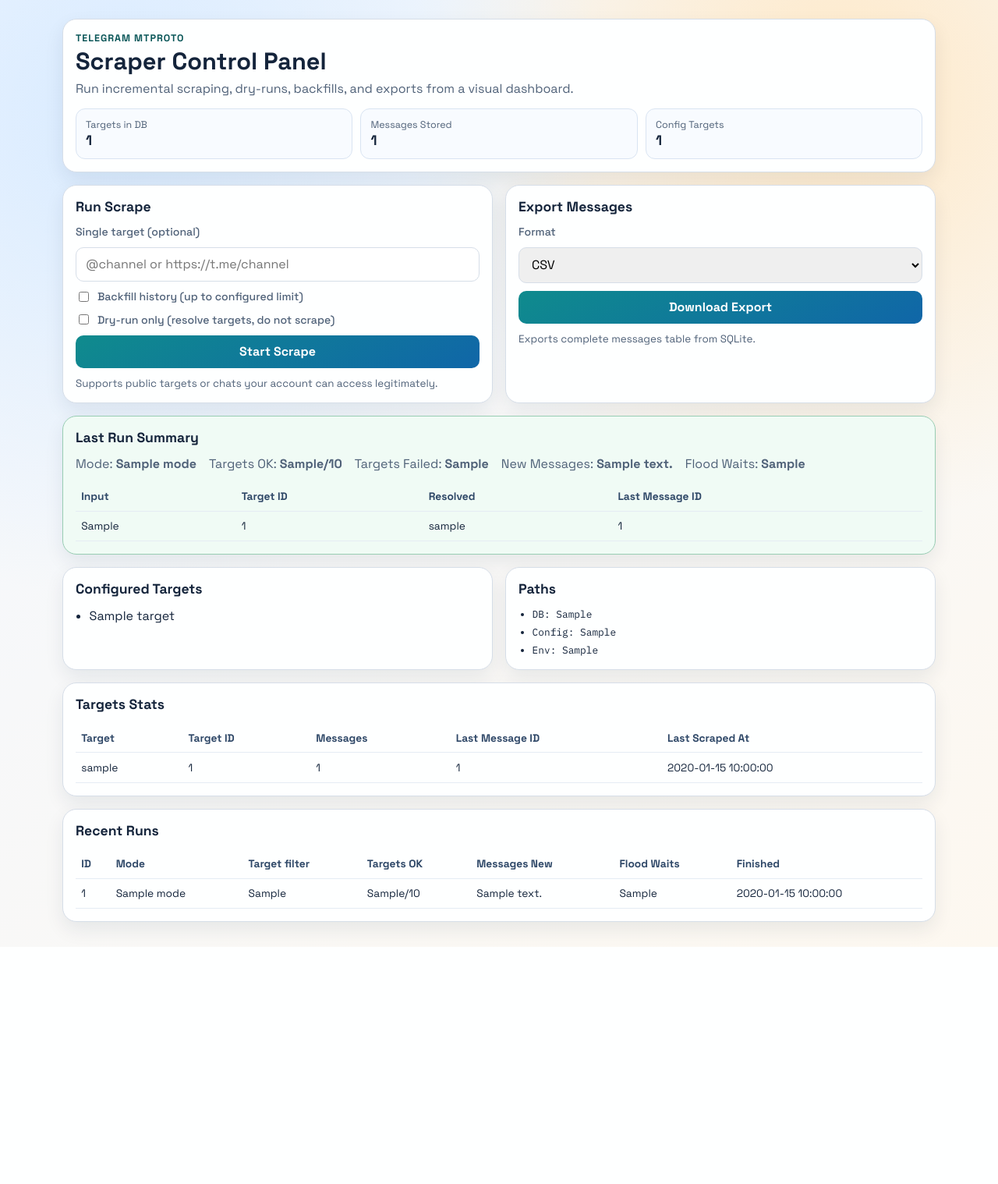
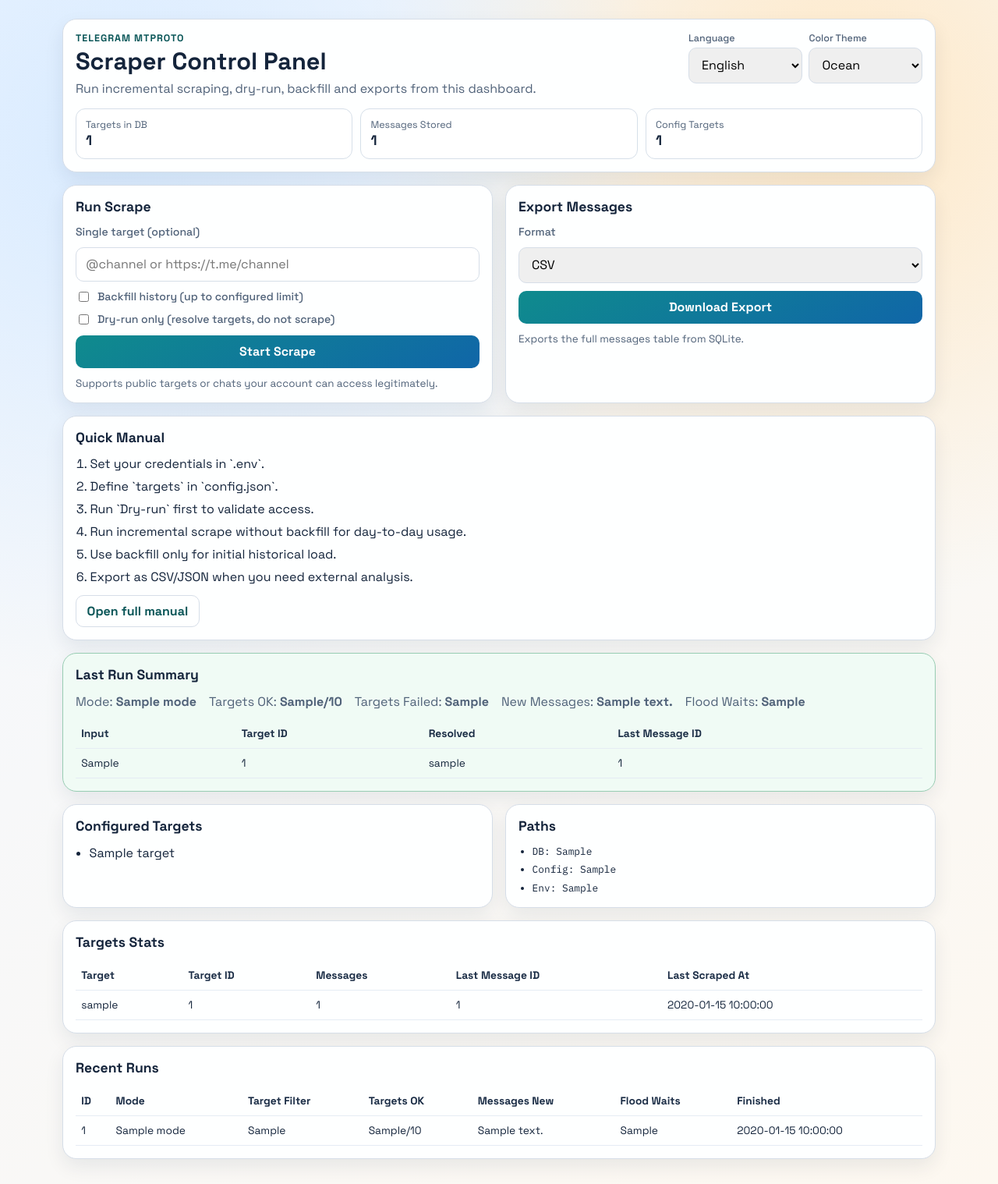
Before and after one commit to afiliadosprobusiness-lab/tgrm-scpr, a Flask app: template app/templates/dashboard.html in a window 1280 px wide. Shown: the whole page at 78% size. Before the commit the page ends 1214 px from the top, so only its background shows below. Run offline with Flask 3, Linux system fonts and the light colour scheme; the template is opened without the code that fills it: most values are stand-ins (such as "Sample title", 1, 10 or a date in 2020).

Commit message:
feat: add bilingual dashboard, theme switch, and in-app usage manual

```diff
--- a/app/static/app.css
+++ b/app/static/app.css
@@ -53,6 +80,14 @@ body {
   border-radius: 18px;
   padding: 1rem;
   box-shadow: 0 10px 24px rgba(18, 42, 66, 0.08);
+  transition: background 160ms ease, border-color 160ms ease;
+}
+
+.hero-top {
+  display: flex;
+  justify-content: space-between;
+  gap: 1rem;
+  align-items: flex-start;
 }
 
 .hero h1 {
@@ -74,6 +109,22 @@ body {
   color: var(--muted);
 }
 
+.toolbar {
+  display: grid;
+  grid-template-columns: repeat(2, minmax(0, 1fr));
+  gap: 0.55rem;
+  width: min(300px, 100%);
+}
+
+.toolbar-field {
+  display: grid;
+  gap: 0.25rem;
+}
+
+.toolbar-field label {
+  font-size: 0.78rem;
+}
+
 .metrics {
   margin-top: 0.9rem;
   display: grid;
@@ -151,7 +202,7 @@ select:focus-visible {
 
 .check {
   display: flex;
-  align-items: center;
+  align-items: flex-start;
   gap: 0.5rem;
 }
 
@@ -164,6 +215,35 @@ select:focus-visible {
   margin: 0.7rem 0 0;
   color: var(--muted);
   font-size: 0.84rem;
+}
+
+.manual-list {
+  margin: 0;
+  padding-left: 1.15rem;
+  display: grid;
+  gap: 0.5rem;
+  color: var(--ink);
+}
+
+.manual-link {
+  margin-top: 0.8rem;
+  display: inline-flex;
+  padding: 0.55rem 0.85rem;
+  border-radius: 10px;
+  border: 1px solid var(--line);
+  color: var(--brand-ink);
+  text-decoration: none;
+  font-weight: 600;
+  transition: background 160ms ease;
+}
+
+.manual-link:hover {
+  background: color-mix(in srgb, var(--brand) 15%, transparent);
+}
+
+.manual-link:focus-visible {
+  outline: 3px solid color-mix(in srgb, var(--brand) 35%, white);
+  outline-offset: 1px;
 }
 
 .alert {
@@ -208,7 +288,7 @@ td {
 }
 
 th {
-  color: #2e4767;
+  color: color-mix(in srgb, var(--ink) 78%, #2e4767);
 }
 
 .list {
--- /dev/null
+++ b/app/static/dashboard.js
@@ -0,0 +1,191 @@
+(() => {
+  const i18n = {
+    es: {
+      pageTitle: "Panel Telegram Scraper",
+      heroTitle: "Panel de Control",
+      heroLede: "Ejecuta scraping incremental, dry-run, backfill y exportes desde esta interfaz.",
+      languageLabel: "Idioma",
+      themeLabel: "Color",
+      langSpanish: "Español",
+      langEnglish: "English",
+      themeOcean: "Océano",
+      themeAmber: "Ámbar",
+      themeGraphite: "Grafito",
+      metricTargetsDb: "Targets en DB",
+      metricMessagesStored: "Mensajes guardados",
+      metricConfigTargets: "Targets configurados",
+      scrapeTitle: "Ejecutar Scrape",
+      singleTargetLabel: "Target único (opcional)",
+      singleTargetPlaceholder: "@canal o https://t.me/canal",
+      backfillLabel: "Backfill histórico (hasta el límite configurado)",
+      dryRunLabel: "Solo dry-run (resuelve targets, no scrapea)",
+      startScrapeBtn: "Iniciar Scrape",
+      scrapeHint: "Solo soporta targets públicos o chats a los que tu cuenta tenga acceso legítimo.",
+      exportTitle: "Exportar Mensajes",
+      formatLabel: "Formato",
+      downloadBtn: "Descargar Export",
+      exportHint: "Exporta toda la tabla de mensajes desde SQLite.",
+      manualTitle: "Manual rápido",
+      manualStep1: "Configura tus credenciales en `.env`.",
+      manualStep2: "Define `targets` en `config.json`.",
+      manualStep3: "Primero ejecuta `Dry-run` para validar accesos.",
+      manualStep4: "Ejecuta scrape incremental sin backfill para uso diario.",
+      manualStep5: "Usa backfill solo cuando necesites histórico inicial.",
+      manualStep6: "Exporta en CSV/JSON cuando necesites análisis externo.",
+      manualOpenLink: "Abrir manual completo",
+      scrapeErrorTitle: "Error de Scrape",
+      summaryTitle: "Resumen de última ejecución",
+      summaryModeLabel: "Modo",
+      summaryTargetsOkLabel: "Targets OK",
+      summaryTargetsFailedLabel: "Targets fallidos",
+      summaryNewMessagesLabel: "Mensajes nuevos",
+      summaryFloodWaitsLabel: "Flood waits",
+      dryInput: "Input",
+      dryTargetId: "Target ID",
+      dryResolved: "Resuelto",
+      dryLastMessageId: "Último Message ID",
+      configuredTargetsTitle: "Targets configurados",
+      noTargetsConfigured: "No hay targets configurados.",
+      pathsTitle: "Rutas",
+      targetsStatsTitle: "Estadísticas de targets",
+      noTargetData: "Aún no hay datos de targets.",
+      tableTarget: "Target",
+      tableTargetId: "Target ID",
+      tableMessages: "Mensajes",
+      tableLastMessageId: "Último Message ID",
+      tableLastScrapedAt: "Último scrapeo",
+      recentRunsTitle: "Ejecuciones recientes",
+      noRunsRegistered: "No hay ejecuciones registradas.",
+      tableMode: "Modo",
+      tableTargetFilter: "Filtro target",
+      tableTargetsOk: "Targets OK",
+      tableMessagesNew: "Mensajes nuevos",
+      tableFloodWaits: "Flood waits",
+      tableFinished: "Finalizado",
+    },
+    en: {
+      pageTitle: "Telegram Scraper Dashboard",
+      heroTitle: "Scraper Control Panel",
+      heroLede: "Run incremental scraping, dry-run, backfill and exports from this dashboard.",
+      languageLabel: "Language",
+      themeLabel: "Color Theme",
+      langSpanish: "Spanish",
+      langEnglish: "English",
+      themeOcean: "Ocean",
+      themeAmber: "Amber",
+      themeGraphite: "Graphite",
+      metricTargetsDb: "Targets in DB",
+      metricMessagesStored: "Messages Stored",
+      metricConfigTargets: "Config Targets",
+      scrapeTitle: "Run Scrape",
+      singleTargetLabel: "Single target (optional)",
+      singleTargetPlaceholder: "@channel or https://t.me/channel",
+      backfillLabel: "Backfill history (up to configured limit)",
+      dryRunLabel: "Dry-run only (resolve targets, do not scrape)",
+      startScrapeBtn: "Start Scrape",
+      scrapeHint: "Supports public targets or chats your account can access legitimately.",
+      exportTitle: "Export Messages",
+      formatLabel: "Format",
+      downloadBtn: "Download Export",
+      exportHint: "Exports the full messages table from SQLite.",
+      manualTitle: "Quick Manual",
+      manualStep1: "Set your credentials in `.env`.",
+      manualStep2: "Define `targets` in `config.json`.",
+      manualStep3: "Run `Dry-run` first to validate access.",
+      manualStep4: "Run incremental scrape without backfill for day-to-day usage.",
+      manualStep5: "Use backfill only for initial historical load.",
+      manualStep6: "Export as CSV/JSON when you need external analysis.",
+      manualOpenLink: "Open full manual",
+      scrapeErrorTitle: "Scrape Error",
+      summaryTitle: "Last Run Summary",
+      summaryModeLabel: "Mode",
+      summaryTargetsOkLabel: "Targets OK",
+      summaryTargetsFailedLabel: "Targets Failed",
+      summaryNewMessagesLabel: "New Messages",
+      summaryFloodWaitsLabel: "Flood Waits",
+      dryInput: "Input",
+      dryTargetId: "Target ID",
+      dryResolved: "Resolved",
+      dryLastMessageId: "Last Message ID",
+      configuredTargetsTitle: "Configured Targets",
+      noTargetsConfigured: "No targets configured.",
+      pathsTitle: "Paths",
+      targetsStatsTitle: "Targets Stats",
+      noTargetData: "No target data yet.",
+      tableTarget: "Target",
+      tableTargetId: "Target ID",
+      tableMessages: "Messages",
+      tableLastMessageId: "Last Message ID",
+      tableLastScrapedAt: "Last Scraped At",
+      recentRunsTitle: "Recent Runs",
+      noRunsRegistered: "No runs registered.",
+      tableMode: "Mode",
+      tableTargetFilter: "Target Filter",
+      tableTargetsOk: "Targets OK",
+      tableMessagesNew: "Messages New",
+      tableFloodWaits: "Flood Waits",
+      tableFinished: "Finished",
+    },
+  };
+
+  const defaultTheme = "ocean";
+  const languageSelect = document.getElementById("languageSwitcher");
+  const themeSelect = document.getElementById("themeSwitcher");
+
+  const getStoredLanguage = () => {
+    const saved = localStorage.getItem("dashboard-language");
+    if (saved === "es" || saved === "en") return saved;
+    return navigator.language && navigator.language.toLowerCase().startsWith("es") ? "es" : "en";
+  };
+
+  const applyLanguage = (lang) => {
+    const selected = i18n[lang] ? lang : "es";
+    const messages = i18n[selected];
+    document.documentElement.lang = selected;
+
+    document.querySelectorAll("[data-i18n]").forEach((element) => {
+      const key = element.getAttribute("data-i18n");
+      if (!key || !messages[key]) return;
+      if (element.tagName.toLowerCase() === "title") {
+        document.title = messages[key];
+      } else {
+        element.textContent = messages[key];
+      }
+    });
+
+    document.querySelectorAll("[data-i18n-placeholder]").forEach((element) => {
+      const key = element.getAttribute("data-i18n-placeholder");
+      if (!key || !messages[key]) return;
+      element.setAttribute("placeholder", messages[key]);
+    });
+  };
+
+  const applyTheme = (theme) => {
+    const selected = theme === "amber" || theme === "graphite" ? theme : defaultTheme;
+    document.documentElement.setAttribute("data-theme", selected);
+  };
+
+  const initialLanguage = getStoredLanguage();
+  const initialTheme = localStorage.getItem("dashboard-theme") || defaultTheme;
+
+  if (languageSelect) {
+    languageSelect.value = initialLanguage;
+    languageSelect.addEventListener("change", (event) => {
+      const lang = event.target.value;
+      localStorage.setItem("dashboard-language", lang);
+      applyLanguage(lang);
+    });
+  }
+
+  if (themeSelect) {
+    themeSelect.value = initialTheme;
+    themeSelect.addEventListener("change", (event) => {
+      const theme = event.target.value;
+      localStorage.setItem("dashboard-theme", theme);
+      applyTheme(theme);
+    });
+  }
+
+  applyTheme(initialTheme);
+  applyLanguage(initialLanguage);
+})();
--- a/app/templates/dashboard.html
+++ b/app/templates/dashboard.html
@@ -1,30 +1,51 @@
 <!doctype html>
-<html lang="en">
+<html lang="es" data-theme="ocean">
   <head>
     <meta charset="utf-8" />
     <meta name="viewport" content="width=device-width,initial-scale=1" />
-    <title>Telegram Scraper Dashboard</title>
+    <title data-i18n="pageTitle">Panel Telegram Scraper</title>
     <link rel="stylesheet" href="{{ url_for('static', filename='app.css') }}" />
   </head>
   <body>
     <main class="page">
       <section class="hero card">
-        <p class="eyebrow">Telegram MTProto</p>
-        <h1>Scraper Control Panel</h1>
-        <p class="lede">
-          Run incremental scraping, dry-runs, backfills, and exports from a visual dashboard.
-        </p>
+        <div class="hero-top">
+          <div>
+            <p class="eyebrow">Telegram MTProto</p>
+            <h1 data-i18n="heroTitle">Panel de Control</h1>
+            <p class="lede" data-i18n="heroLede">
+              Ejecuta scraping incremental, dry-run, backfill y exportes desde esta interfaz.
+            </p>
+          </div>
+          <div class="toolbar" role="group" aria-label="Preferencias">
+            <div class="toolbar-field">
+              <label for="languageSwitcher" data-i18n="languageLabel">Idioma</label>
+              <select id="languageSwitcher" aria-label="Language">
+                <option value="es" data-i18n="langSpanish">Español</option>
+                <option value="en" data-i18n="langEnglish">English</option>
+              </select>
+            </div>
+            <div class="toolbar-field">
+              <label for="themeSwitcher" data-i18n="themeLabel">Color</label>
+              <select id="themeSwitcher" aria-label="Theme">
+                <option value="ocean" data-i18n="themeOcean">Océano</option>
+                <option value="amber" data-i18n="themeAmber">Ámbar</option>
+                <option value="graphite" data-i18n="themeGraphite">Grafito</option>
+              </select>
+            </div>
+          </div>
+        </div>
         <div class="metrics">
           <article>
-            <span class="label">Targets in DB</span>
+            <span class="label" data-i18n="metricTargetsDb">Targets en DB</span>
             <strong>{{ total_targets }}</strong>
           </article>
           <article>
-            <span class="label">Messages Stored</span>
+            <span class="label" data-i18n="metricMessagesStored">Mensajes guardados</span>
             <strong>{{ total_messages }}</strong>
           </article>
           <article>
-            <span class="label">Config Targets</span>
+            <span class="label" data-i18n="metricConfigTargets">Targets configurados</span>
             <strong>{{ config_targets | length }}</strong>
           </article>
         </div>
@@ -32,64 +53,80 @@
 
       <section class="grid">
         <article class="card">
-          <h2>Run Scrape</h2>
+          <h2 data-i18n="scrapeTitle">Ejecutar Scrape</h2>
           <form action="/scrape" method="post" class="stack">
-            <label for="target">Single target (optional)</label>
+            <label for="target" data-i18n="singleTargetLabel">Target único (opcional)</label>
             <input
               id="target"
               name="target"
               type="text"
-              placeholder="@channel or https://t.me/channel"
+              placeholder="@canal o https://t.me/canal"
+              data-i18n-placeholder="singleTargetPlaceholder"
               autocomplete="off"
             />
 
             <label class="check">
               <input type="checkbox" name="backfill" />
-              Backfill history (up to configured limit)
+              <span data-i18n="backfillLabel">Backfill histórico (hasta el límite configurado)</span>
             </label>
             <label class="check">
               <input type="checkbox" name="dry_run" />
-              Dry-run only (resolve targets, do not scrape)
+              <span data-i18n="dryRunLabel">Solo dry-run (resuelve targets, no scrapea)</span>
             </label>
-            <button type="submit">Start Scrape</button>
+            <button type="submit" data-i18n="startScrapeBtn">Iniciar Scrape</button>
           </form>
-          <p class="hint">
-            Supports public targets or chats your account can access legitimately.
+          <p class="hint" data-i18n="scrapeHint">
+            Solo soporta targets públicos o chats a los que tu cuenta tenga acceso legítimo.
           </p>
         </article>
 
         <article class="card">
-          <h2>Export Messages</h2>
+          <h2 data-i18n="exportTitle">Exportar Mensajes</h2>
           <form action="/export" method="post" class="stack">
-            <label for="format">Format</label>
+            <label for="format" data-i18n="formatLabel">Formato</label>
             <select id="format" name="format">
               <option value="csv">CSV</option>
               <option value="json">JSON</option>
             </select>
-            <button type="submit">Download Export</button>
+            <button type="submit" data-i18n="downloadBtn">Descargar Export</button>
           </form>
-          <p class="hint">
-            Exports complete messages table from SQLite.
+          <p class="hint" data-i18n="exportHint">
+            Exporta toda la tabla de mensajes desde SQLite.
           </p>
         </article>
       </section>
 
+      <section class="card">
+        <h2 data-i18n="manualTitle">Manual rápido</h2>
+        <ol class="manual-list">
+          <li data-i18n="manualStep1">Configura tus credenciales en `.env`.</li>
+          <li data-i18n="manualStep2">Define `targets` en `config.json`.</li>
+          <li data-i18n="manualStep3">Primero ejecuta `Dry-run` para validar accesos.</li>
+          <li data-i18n="manualStep4">Ejecuta scrape incremental sin backfill para uso diario.</li>
+          <li data-i18n="manualStep5">Usa backfill solo cuando necesites histórico inicial.</li>
+          <li data-i18n="manualStep6">Exporta en CSV/JSON cuando necesites análisis externo.</li>
+        </ol>
+        <a class="manual-link" href="/manual" target="_blank" rel="noopener" data-i18n="manualOpenLink">
+          Abrir manual completo
+        </a>
+      </section>
+
       {% if scrape_error %}
       <section class="card alert error">
-        <h2>Scrape Error</h2>
+        <h2 data-i18n="scrapeErrorTitle">Error de Scrape</h2>
         <p>{{ scrape_error }}</p>
       </section>
       {% endif %}
 
       {% if scrape_summary %}
       <section class="card alert ok">
-        <h2>Last Run Summary</h2>
+        <h2 data-i18n="summaryTitle">Resumen de última ejecución</h2>
         <div class="summary">
-          <span>Mode: <strong>{{ scrape_summary.mode }}</strong></span>
-          <span>Targets OK: <strong>{{ scrape_summary.targets_ok }}/{{ scrape_summary.targets_total }}</strong></span>
-          <span>Targets Failed: <strong>{{ scrape_summary.targets_failed }}</strong></span>
-          <span>New Messages: <strong>{{ scrape_summary.messages_new }}</strong></span>
-          <span>Flood Waits: <strong>{{ scrape_summary.flood_waits }}</strong></span>
+          <span><span data-i18n="summaryModeLabel">Modo</span>: <strong>{{ scrape_summary.mode }}</strong></span>
+          <span><span data-i18n="summaryTargetsOkLabel">Targets OK</span>: <strong>{{ scrape_summary.targets_ok }}/{{ scrape_summary.targets_total }}</strong></span>
+          <span><span data-i18n="summaryTargetsFailedLabel">Targets fallidos</span>: <strong>{{ scrape_summary.targets_failed }}</strong></span>
+          <span><span data-i18n="summaryNewMessagesLabel">Mensajes nuevos</span>: <strong>{{ scrape_summary.messages_new }}</strong></span>
+          <span><span data-i18n="summaryFloodWaitsLabel">Flood waits</span>: <strong>{{ scrape_summary.flood_waits }}</strong></span>
         </div>
 
         {% if scrape_summary.dry_run_items %}
@@ -97,10 +134,10 @@
           <table>
             <thead>
               <tr>
-                <th>Input</th>
-                <th>Target ID</th>
-                <th>Resolved</th>
-                <th>Last Message ID</th>
+                <th data-i18n="dryInput">Input</th>
+                <th data-i18n="dryTargetId">Target ID</th>
+                <th data-i18n="dryResolved">Resuelto</th>
+                <th data-i18n="dryLastMessageId">Último Message ID</th>
               </tr>
             </thead>
             <tbody>
@@ -121,11 +158,11 @@
 
       <section class="grid">
         <article class="card">
-          <h2>Configured Targets</h2>
+          <h2 data-i18n="configuredTargetsTitle">Targets configurados</h2>
           {% if config_error %}
           <p class="small error-text">{{ config_error }}</p>
           {% elif not config_targets %}
-          <p class="small">No targets configured.</p>
+          <p class="small" data-i18n="noTargetsConfigured">No hay targets configurados.</p>
           {% else %}
           <ul class="list">
             {% for target in config_targets %}
@@ -136,7 +173,7 @@
         </article>
 
         <article class="card">
-          <h2>Paths</h2>
+          <h2 data-i18n="pathsTitle">Rutas</h2>
           <ul class="list mono">
             <li>DB: {{ db_path }}</li>
             <li>Config: {{ config_path }}</li>
@@ -146,19 +183,19 @@
       </section>
 
       <section class="card">
-        <h2>Targets Stats</h2>
+        <h2 data-i18n="targetsStatsTitle">Estadísticas de targets</h2>
         {% if not target_rows %}
-        <p class="small">No target data yet.</p>
+        <p class="small" data-i18n="noTargetData">Aún no hay datos de targets.</p>
         {% else %}
         <div class="table-wrap">
           <table>
             <thead>
               <tr>
-                <th>Target</th>
-                <th>Target ID</th>
-                <th>Messages</th>
-                <th>Last Message ID</th>
-                <th>Last Scraped At</th>
+                <th data-i18n="tableTarget">Target</th>
+                <th data-i18n="tableTargetId">Target ID</th>
+                <th data-i18n="tableMessages">Mensajes</th>
+                <th data-i18n="tableLastMessageId">Último Message ID</th>
+                <th data-i18n="tableLastScrapedAt">Último scrapeo</th>
               </tr>
             </thead>
             <tbody>
@@ -178,21 +215,21 @@
       </section>
 
       <section class="card">
-        <h2>Recent Runs</h2>
+        <h2 data-i18n="recentRunsTitle">Ejecuciones recientes</h2>
         {% if not recent_runs %}
-        <p class="small">No runs registered.</p>
+        <p class="small" data-i18n="noRunsRegistered">No hay ejecuciones registradas.</p>
         {% else %}
         <div class="table-wrap">
           <table>
             <thead>
               <tr>
                 <th>ID</th>
-                <th>Mode</th>
-                <th>Target filter</th>
-                <th>Targets OK</th>
-                <th>Messages New</th>
-                <th>Flood Waits</th>
-                <th>Finished</th>
+                <th data-i18n="tableMode">Modo</th>
+                <th data-i18n="tableTargetFilter">Filtro target</th>
+                <th data-i18n="tableTargetsOk">Targets OK</th>
+                <th data-i18n="tableMessagesNew">Mensajes nuevos</th>
+                <th data-i18n="tableFloodWaits">Flood waits</th>
+                <th data-i18n="tableFinished">Finalizado</th>
               </tr>
             </thead>
             <tbody>
@@ -213,5 +250,6 @@
         {% endif %}
       </section>
     </main>
+    <script src="{{ url_for('static', filename='dashboard.js') }}"></script>
   </body>
 </html>
```
Also changed, not shown: other parts of app/static/app.css (+43 -2 lines), app/web.py (+21 -5 lines), docs/MANUAL.md (added, +76 -0 lines), docs/PROJECT_CONTEXT.md (+6 -0 lines), docs/context.md (+12 -0 lines), docs/contract.md (+20 -1 lines), README.md, 1 other file.
